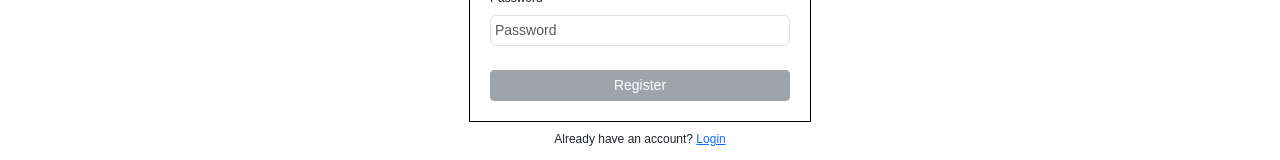
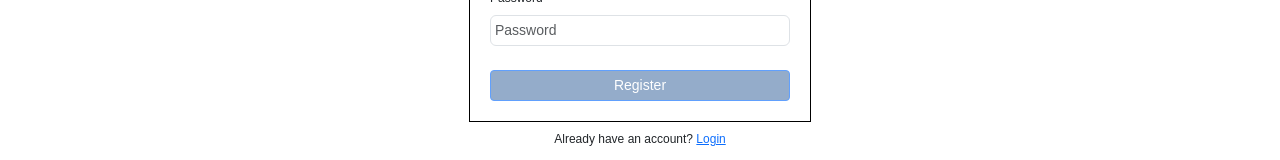
Before and after one commit to jassu75/Artsy-API-with-users, a React (Vite) app: page /register in a window 1280 px wide. Shown: the part 391-551 px from the top of the page. Built offline with nearby package versions, Linux system fonts and the light colour scheme; no server answers.

Commit message:
color change

```diff
--- a/src/UnauthorisedControls/Login.tsx
+++ b/src/UnauthorisedControls/Login.tsx
@@ -87,7 +87,9 @@ const Login = () => {
 
         <div className="d-grid pt-4">
           <Button
-            variant="secondary"
+            className={`${styles.login_button} ${
+              !(isValidEmail && isValidPassword) ? styles.disabled_button : ""
+            }`}
             type="submit"
             size="sm"
             disabled={!(isValidEmail && isValidPassword)}
--- a/src/UnauthorisedControls/Register.tsx
+++ b/src/UnauthorisedControls/Register.tsx
@@ -116,7 +116,11 @@ const Register = () => {
 
         <div className="d-grid pt-4">
           <Button
-            variant="secondary"
+            className={`${styles.register_button} ${
+              !(isValidFullname && isValidEmail && isValidPassword)
+                ? styles.disabled_button
+                : ""
+            }`}
             type="submit"
             size="sm"
             disabled={!(isValidFullname && isValidEmail && isValidPassword)}
--- a/src/UnauthorisedControls/login.module.css
+++ b/src/UnauthorisedControls/login.module.css
@@ -29,3 +29,11 @@
 .redirect_text {
   font-size: 12px;
 }
+
+.login_button {
+  background-color: #004383;
+}
+
+.disabled_button {
+  background-color: #5b80ae !important;
+}
--- a/src/UnauthorisedControls/register.module.css
+++ b/src/UnauthorisedControls/register.module.css
@@ -29,3 +29,11 @@
 .redirect_text {
   font-size: 12px;
 }
+
+.register_button {
+  background-color: #004383;
+}
+
+.disabled_button {
+  background-color: #5b80ae !important;
+}
```
